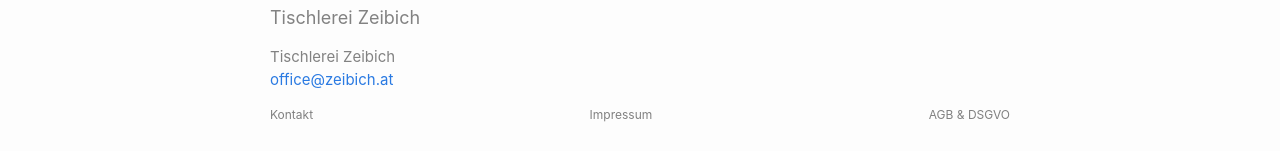
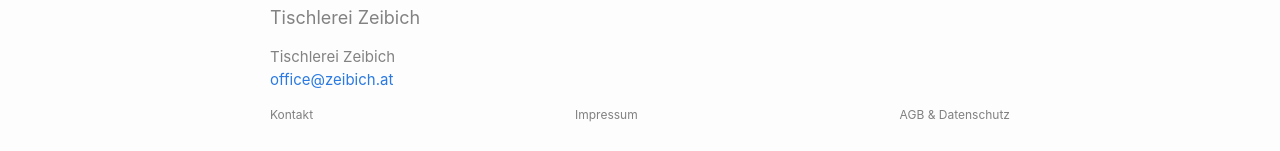
Before and after one commit to Zeibich/www.zeibich.at, a Jekyll site: the page built from Kontakt.md, in a window 1280 px wide. Shown: the part 746-897 px from the top of the page. Built offline with Jekyll 4.4.1, drawn with Linux system fonts in a browser that asks for light colours.

Commit message:
Update footer.html

```diff
--- a/_includes/footer.html
+++ b/_includes/footer.html
@@ -29,7 +29,7 @@
 	<div class="footer" id="footer" style="text-align:center;font-size:12px">
 		 <span style="float:left"><a href="/kontakt" style="color:grey">Kontakt</a></span>
 		 <a href="/impressum" style="color:grey">Impressum</a>
-		 <span style="float:right"><a href="/agb" style="color:grey">AGB & DSGVO</a></span>
+		 <span style="float:right"><a href="/agb" style="color:grey">AGB & Datenschutz</a></span>
 	</div>
 </div>
 
```
